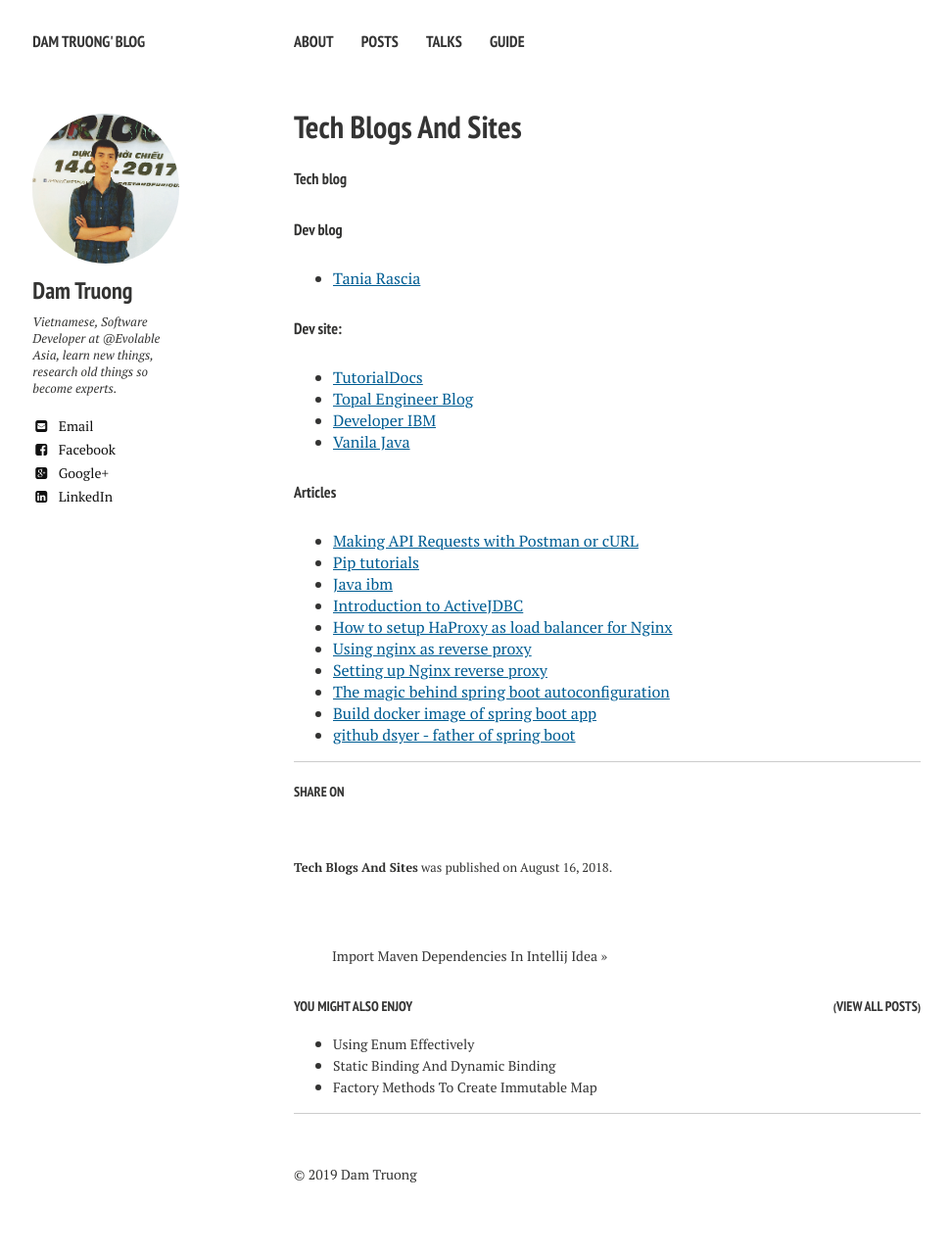
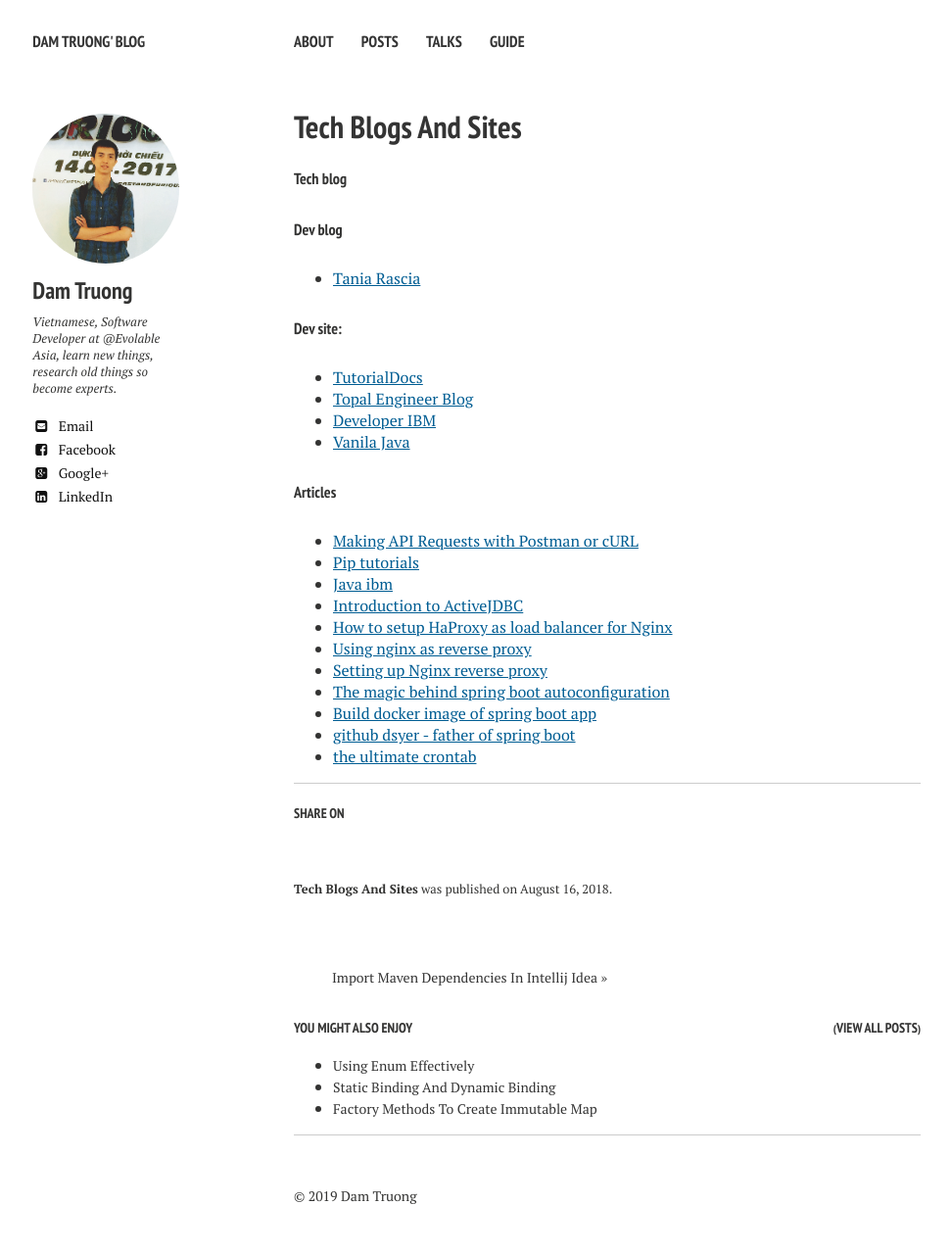
Before and after one commit to truongdam/truongdam.github.io, a Jekyll site: the page built from _posts/2018-08-16-tech-blogs-and-sites.md, in a window 1280 px wide. Shown: the whole page at 98% size, without its empty margins (20-991 px from the left). Built offline with Jekyll 4.4.1, drawn with Linux system fonts in a browser that asks for light colours; nearby versions of some CDN libraries; our own code applies the rules of GitHub Pages for plain Markdown files; before the commit the page ends 1257 px from its top, so only the background shows below that.

Commit message:
Update 2018-08-16-tech-blogs-and-sites.md

```diff
--- a/_posts/2018-08-16-tech-blogs-and-sites.md
+++ b/_posts/2018-08-16-tech-blogs-and-sites.md
@@ -23,3 +23,4 @@
 - [The magic behind spring boot autoconfiguration](https://aboullaite.me/the-magic-behind-the-magic-spring-boot-autoconfiguration/)
 - [Build docker image of spring boot app](https://geowarin.com/build-a-docker-image-of-your-spring-boot-app/)
 - [github dsyer - father of spring boot](https://github.com/dsyer)
+- [the ultimate crontab](https://www.codementor.io/akul08/the-ultimate-crontab-cheatsheet-5op0f7o4r)
```
